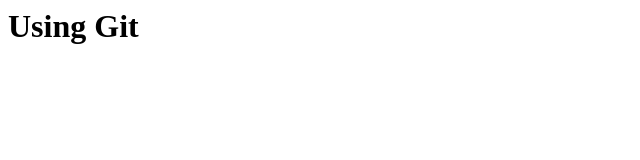
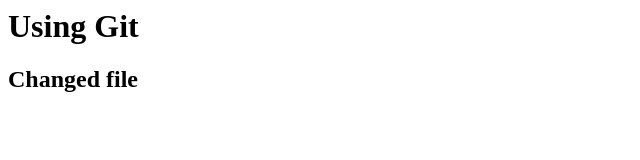
Before and after one commit to paandamonk/test-fall-2018, a plain HTML site: page index.html in a window 1280 px wide. Shown: the whole page, without its empty margins (0-640 px from the left). Drawn offline with Linux system fonts and the light colour scheme.

Commit message:
Added awesome feature

```diff
--- a/index.html
+++ b/index.html
@@ -2,5 +2,6 @@
 	<head></head>
 	<body>
 		<h1>Using Git</h1>
+		<h2>Changed file</h2>
 	</body>
 </html>
```
Also changed, not shown: photoexample.jpg (added).
